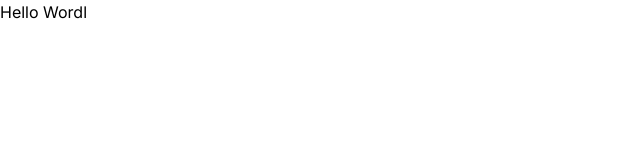
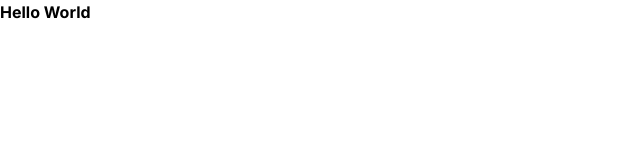
Before and after one commit to AlanStall/spacetime-nlw-maio-2023-rocketseat, a Next.js app in the folder web/: page / in a window 1280 px wide. Shown: the top 160 px of the page, without its empty margins (0-640 px from the left). Built offline with nearby package versions, Linux system fonts and the light colour scheme.

Commit message:
chore: install @rocketseat/eslint-config -D

```diff
--- /dev/null
+++ b/package.json
@@ -0,0 +1,5 @@
+{
+  "devDependencies": {
+    "@rocketseat/eslint-config": "^1.2.0"
+  }
+}
--- a/web/src/app/layout.tsx
+++ b/web/src/app/layout.tsx
@@ -1,3 +1,4 @@
+import { ReactNode } from 'react'
 import './globals.css'
 import { Inter } from 'next/font/google'
 
@@ -11,7 +12,7 @@ export const metadata = {
 export default function RootLayout({
   children,
 }: {
-  children: React.ReactNode
+  children: ReactNode
 }) {
   return (
     <html lang="en">
--- a/web/src/app/page.tsx
+++ b/web/src/app/page.tsx
@@ -1,7 +1,7 @@
-import Image from 'next/image'
-
 export default function Home() {
   return (
-    <h1>Hello Wordl</h1>
+    <h1 className="font-bold">
+      Hello World
+    </h1>
   )
 }
```
Also changed, not shown: web/.eslintrc.json, 1 other file (tests, documents, lock files or other folders).
